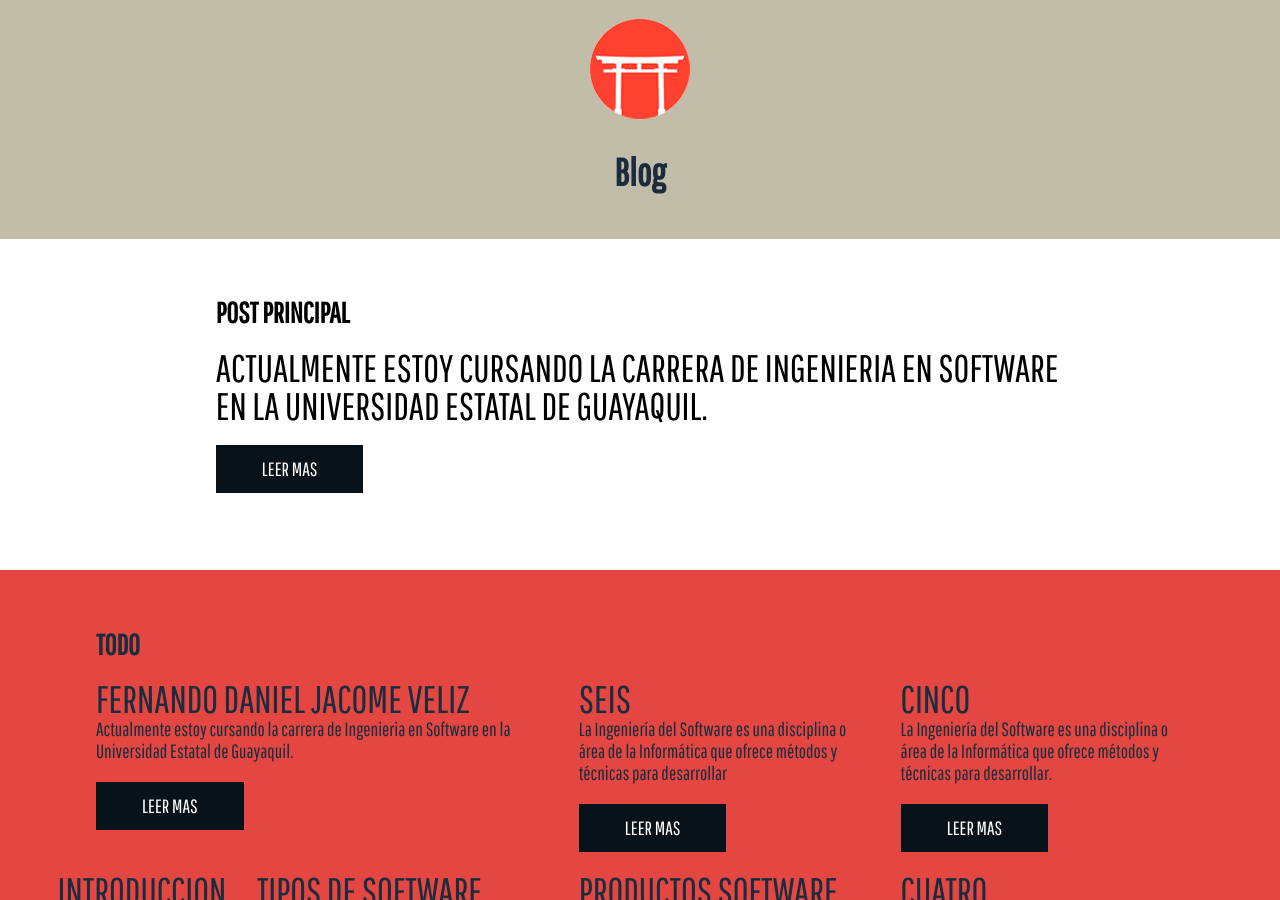
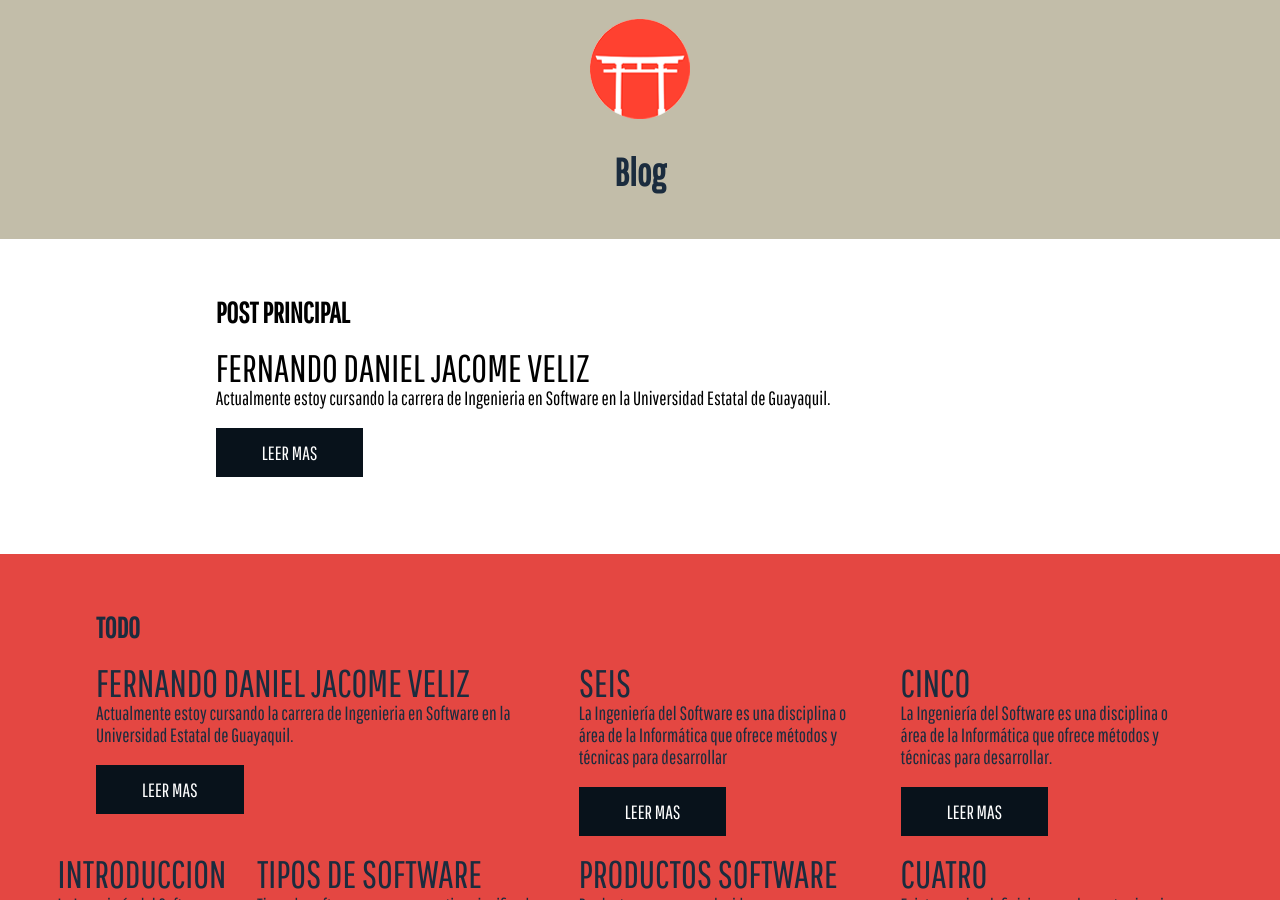
Before and after one commit to fernanjacome/blogfernan, a Jekyll site: the page built from blog.md, in a window 1280 px wide and 900 px high. Built offline with Jekyll 4.4.1, drawn with Linux system fonts in a browser that asks for light colours; some web fonts are replaced.

Commit message:
Update home.html

```diff
--- a/_layouts/home.html
+++ b/_layouts/home.html
@@ -7,11 +7,11 @@
 <ul class="myposts">
     {% for post in site.posts limit:1 %}
     <div class="blog-post">
-        <a class="blog__title"[Link to a post]({{ site.baseurl }}{% link _posts/2019-12-17-siete.markdown %})>
+         <a class="blog__title" href="{% post_url 2019-12-17-uno %}">{{ post.title }}</a>
         <p class="post__desc">
             {{ post.description }}
         </p>
-        <a class="blog__link" [Link to a post]({{ site.baseurl }}{% link _posts/2019-12-17-siete.markdown %})>Leer mas</a>
+        <a class="blog__link" href="{% post_url 2019-12-17-uno %}">Leer mas</a>
     </div>
     {% endfor %}
 </ul>
```
